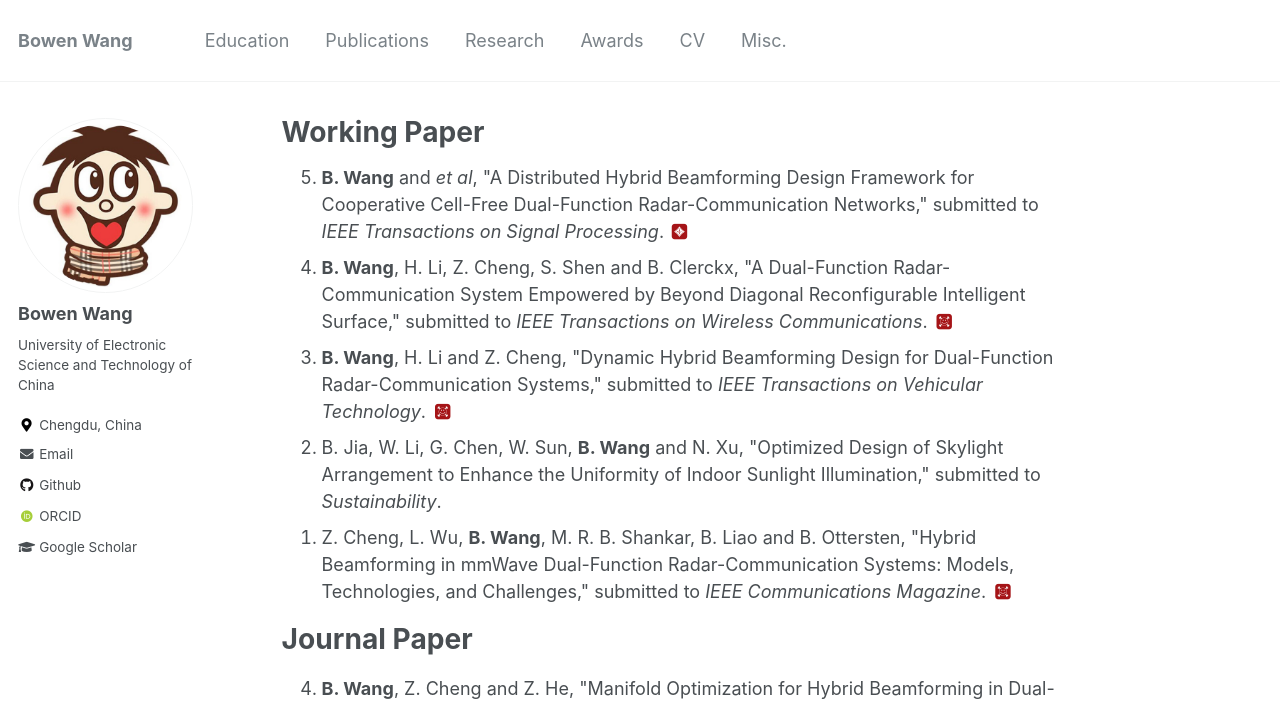
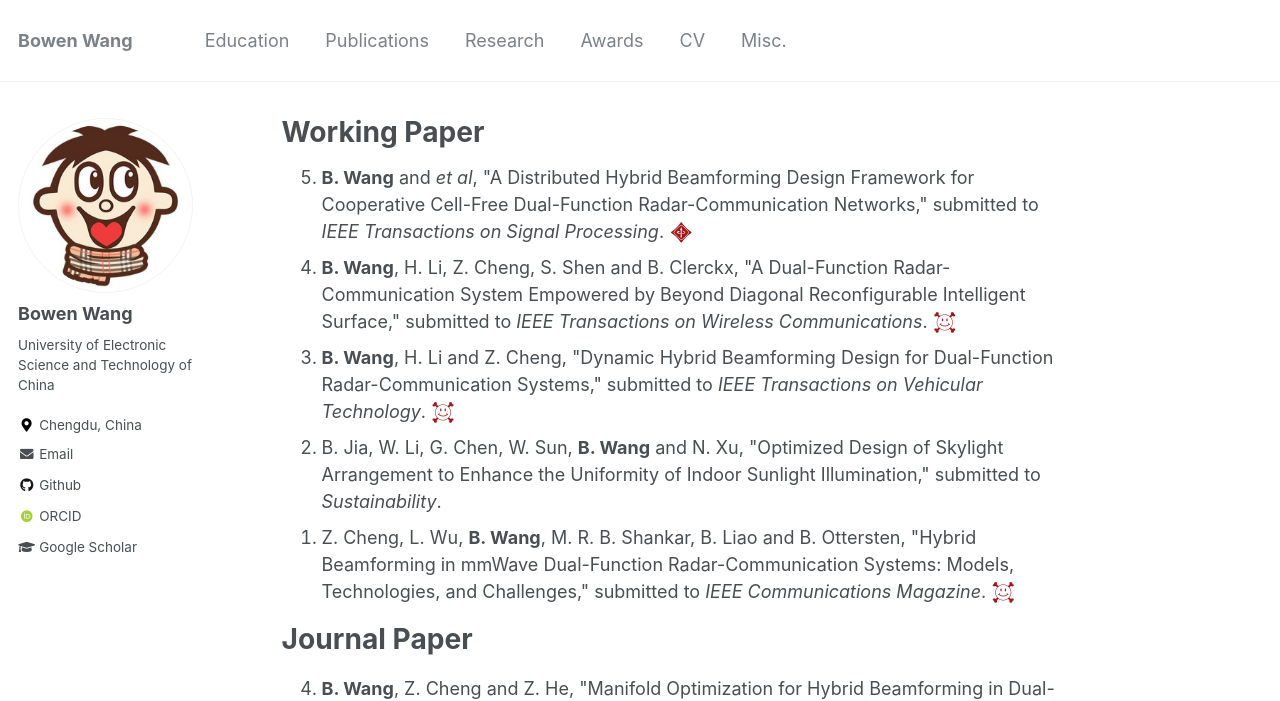
Before and after one commit to BW-Wang/BW-Wang.github.io, a Jekyll site: the page built from _pages/publications.html, in a window 1280 px wide. Shown: the top 701 px of the page. Built offline with Jekyll 4.4.1, drawn with Linux system fonts in a browser that asks for light colours; some web fonts are replaced.

Commit message:
Update publications.html

```diff
--- a/_pages/publications.html
+++ b/_pages/publications.html
@@ -15,13 +15,13 @@
 					{{ post.citation }}
 				{% endif %}
 				{% if post.bars %}
-					<a href="{{ post.bars }}"><i class="ai ai-ieee-square ai-fw zoom" aria-hidden="true"></i></a>
+					<a href="{{ post.bars }}"><i class="ai ai-ieee ai-lg zoom" aria-hidden="true"></i></a>
 				{% endif %}
 				{% if post.link %}
 					<a href="{{ post.link }}"><i class="fas fa-fw fa-link zoom" aria-hidden="true"></i></a>
 				{% endif %}
 				{% if post.paperurl %}
-					<a href="{{ post.paperurl }}"><i class="ai ai-arxiv-square ai-fw zoom" aria-hidden="true"></i></a>
+					<a href="{{ post.paperurl }}"><i class="ai ai-arxiv ai-lg zoom" aria-hidden="true"></i></a>
 				{% endif %}
 				{% if post.code %}
 					<a href="{{ post.code }}"><i class="fas fa-fw fa-code zoom" aria-hidden="true"></i></a>
```
